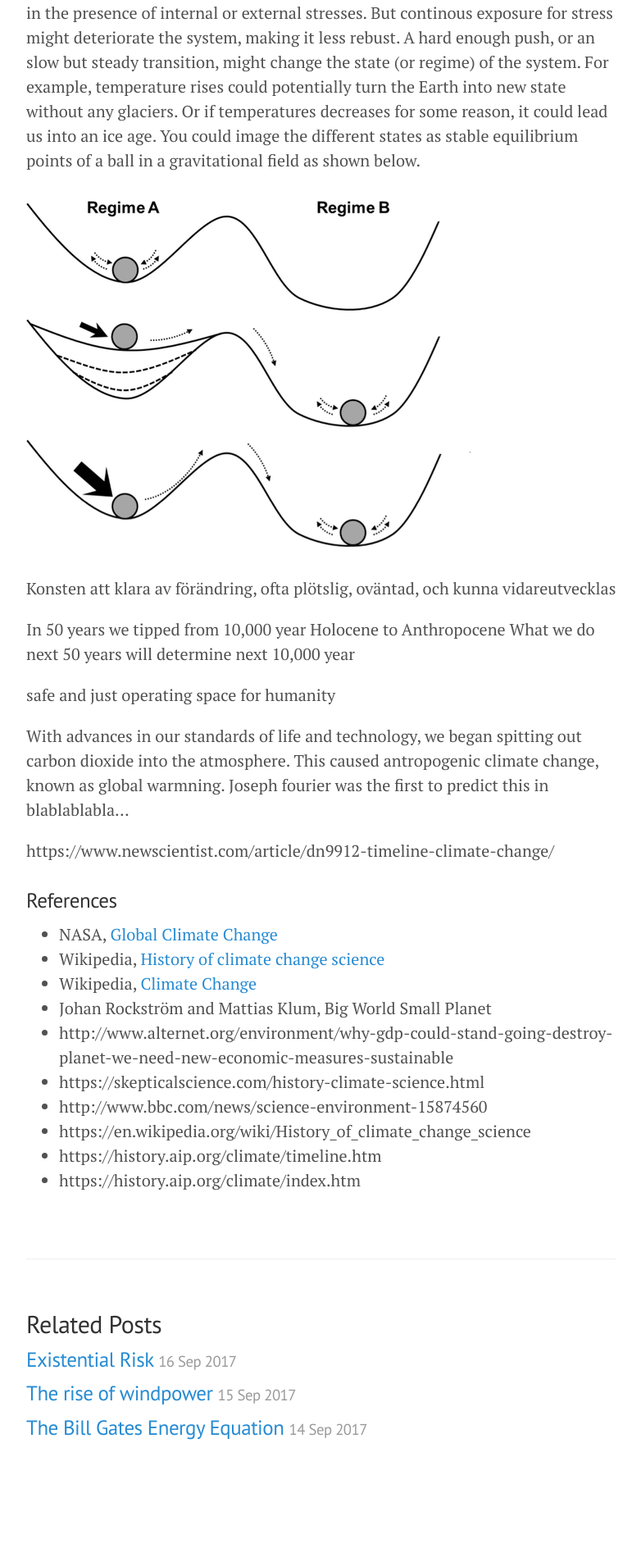
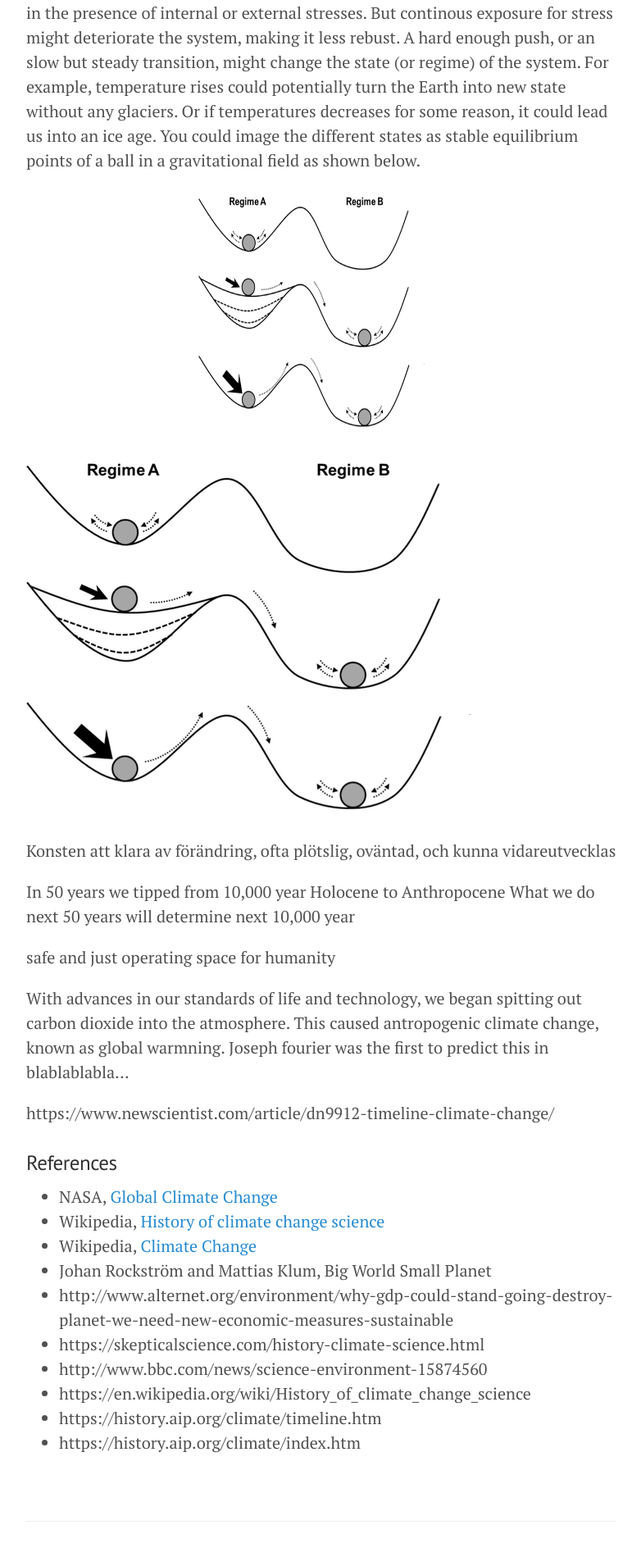
Before and after one commit to sebaheg/sebaheg.github.io, a Jekyll site: the page built from _posts/2017-09-17-Climate-Change.md, in a window 1280 px wide. Shown: the part 1560-3470 px from the top of the page at 82% size, without its empty margins (248-1030 px from the left). Built offline with Jekyll 4.4.1, drawn with Linux system fonts in a browser that asks for light colours; before the commit the page ends 3377 px from its top, so only the background shows below that.

Commit message:
Center image.

```diff
--- a/_posts/2017-09-17-Climate-Change.md
+++ b/_posts/2017-09-17-Climate-Change.md
@@ -14,6 +14,10 @@ When I look at this figure, I get amazed how lucky we as humans have been for th
 The mechanisms affecting climate change are called climate forcings and they can either be amplified or diminish by the Earth's feedback system. For example, as the Earth gets hotter the polar ice caps are melting changing the color of the ground from white to dark. As dark colors absorb more light the Earth is getting even warmer and more ice melts. This is an example of a positive feedback loop where an initial push in the wrong direction can lead to an irreversible new state without ice coverage on the poles. In this new iceless state, the mean temperature would be significantly larger.
 
 The concept of planetary feedback is commonly referred to as resilience by climate scientists. A resilient ecosystem is capable of maintaining the same state in the presence of internal or external stresses. But continous exposure for stress might deteriorate the system, making it less rebust. A hard enough push, or an slow but steady transition, might change the state (or regime) of the system. For example, temperature rises could potentially turn the Earth into new state without any glaciers. Or if temperatures decreases for some reason, it could lead us into an ice age. You could image the different states as stable equilibrium points of a ball in a gravitational field as shown below.
+
+<p align="center">
+  <img width="300" height="300" src="/images/tipping-points.png">
+</p>
 
 ![Tipping Points](/images/tipping-points.png)
 
```
